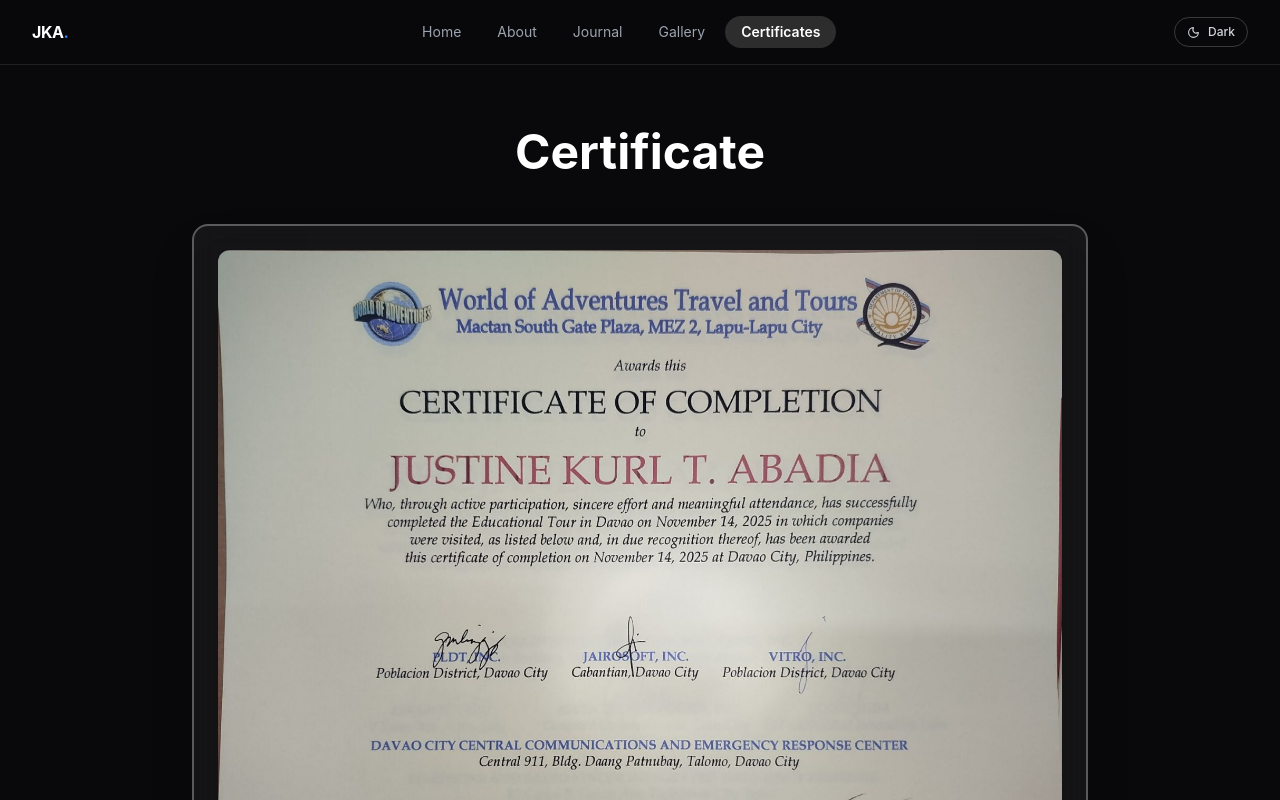
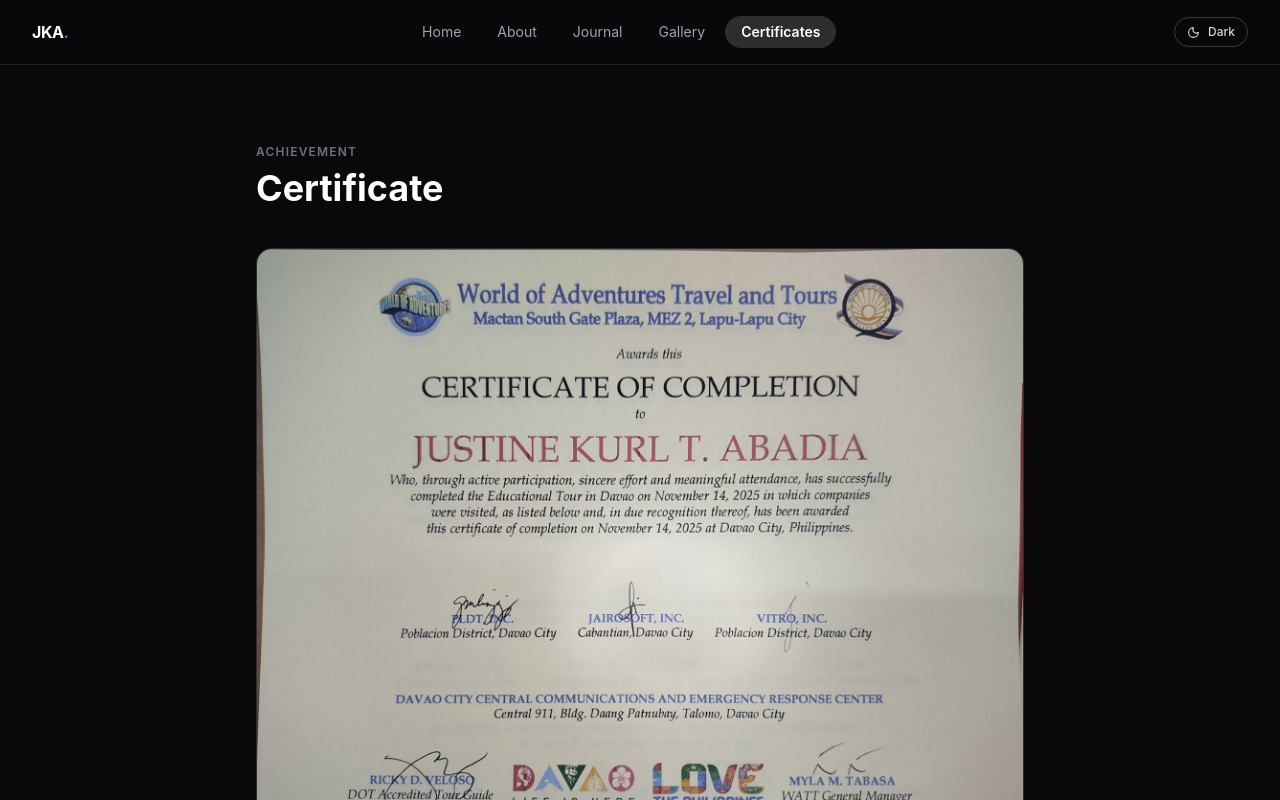
Before and after one commit to JustineKurl/MyPortfolio, a React (Create React App) app: page / in a window 1280 px wide. Both pictures are taken after a click on the button "Certificates". Shown: the top 800 px of the page. Built offline with nearby package versions, Linux system fonts and the light colour scheme.

Commit message:
Refactor Certificates component and fix image modal

```diff
--- a/src/components/Certificates.js
+++ b/src/components/Certificates.js
@@ -3,46 +3,60 @@
 
 const Certificates = ({ isDarkMode }) => {
   const [selectedImage, setSelectedImage] = useState(null);
-
-  // Update this path to match your certificate in public/images/certificates/
   const certificateImage = '/images/certificates/C1.jpeg';
 
-  const openImageModal = (imageSrc) => {
-    setSelectedImage({ src: imageSrc, alt: 'Certificate' });
-  };
+  return (
+    <div className="min-h-screen py-16 animate-fadeIn">
+      <div className="max-w-3xl mx-auto">
 
-  const closeImageModal = () => {
-    setSelectedImage(null);
-  };
+        <div className="mb-10">
+          <p className={`text-xs font-semibold tracking-widest uppercase mb-2 ${
+            isDarkMode ? 'text-gray-500' : 'text-gray-400'
+          }`}>
+            Achievement
+          </p>
+          <h2 className={`text-4xl font-bold ${isDarkMode ? 'text-white' : 'text-black'}`}>
+            Certificate
+          </h2>
+        </div>
 
-  return (
-    <div className="min-h-screen py-12 animate-fadeIn flex items-center justify-center">
-      <div className="max-w-4xl mx-auto w-full">
-        <h2 className={`text-5xl font-bold mb-12 text-center ${
-          isDarkMode ? 'text-white' : 'text-black'
+        <div className={`rounded-2xl border overflow-hidden transition-colors duration-300 ${
+          isDarkMode ? 'bg-white/5 border-white/10' : 'bg-white border-black/8 shadow-sm'
         }`}>
-          Certificate
-        </h2>
-        <div className="flex justify-center">
-          <div className={`backdrop-blur-md rounded-2xl p-6 shadow-2xl border-2 transform transition-all duration-500 hover:scale-105 ${
-            isDarkMode ? 'bg-white/5 border-white/30' : 'bg-black/5 border-black/30'
-          }`}>
+          {/* Certificate image */}
+          <div
+            className="cursor-pointer overflow-hidden"
+            onClick={() => setSelectedImage({ src: certificateImage, alt: 'Certificate' })}
+          >
             <img
               src={certificateImage}
-              alt="Certificate"
-              onClick={() => openImageModal(certificateImage)}
-              className="rounded-xl shadow-2xl transform transition-all duration-500 hover:scale-105 max-w-full h-auto cursor-pointer"
+              alt="Certificate of Completion"
+              className="w-full object-cover transition-transform duration-500 hover:scale-105"
             />
+          </div>
+
+          {/* Caption — fixes Issue #8 */}
+          <div className={`px-6 py-5 border-t ${
+            isDarkMode ? 'border-white/8' : 'border-black/6'
+          }`}>
+            <h3 className={`text-base font-semibold mb-1 ${
+              isDarkMode ? 'text-white' : 'text-black'
+            }`}>
+              Educational Tour Certificate
+            </h3>
+            <p className={`text-sm ${isDarkMode ? 'text-gray-400' : 'text-gray-500'}`}>
+              Issued in recognition of completing the BSIT Educational Tour — Holy Cross of Davao College, 2026.
+              Click the image to view in full size.
+            </p>
           </div>
         </div>
       </div>
 
-      {/* Image Modal */}
       <ImageModal
         isOpen={selectedImage !== null}
         imageSrc={selectedImage?.src}
         imageAlt={selectedImage?.alt}
-        onClose={closeImageModal}
+        onClose={() => setSelectedImage(null)}
         isDarkMode={isDarkMode}
       />
     </div>
```
